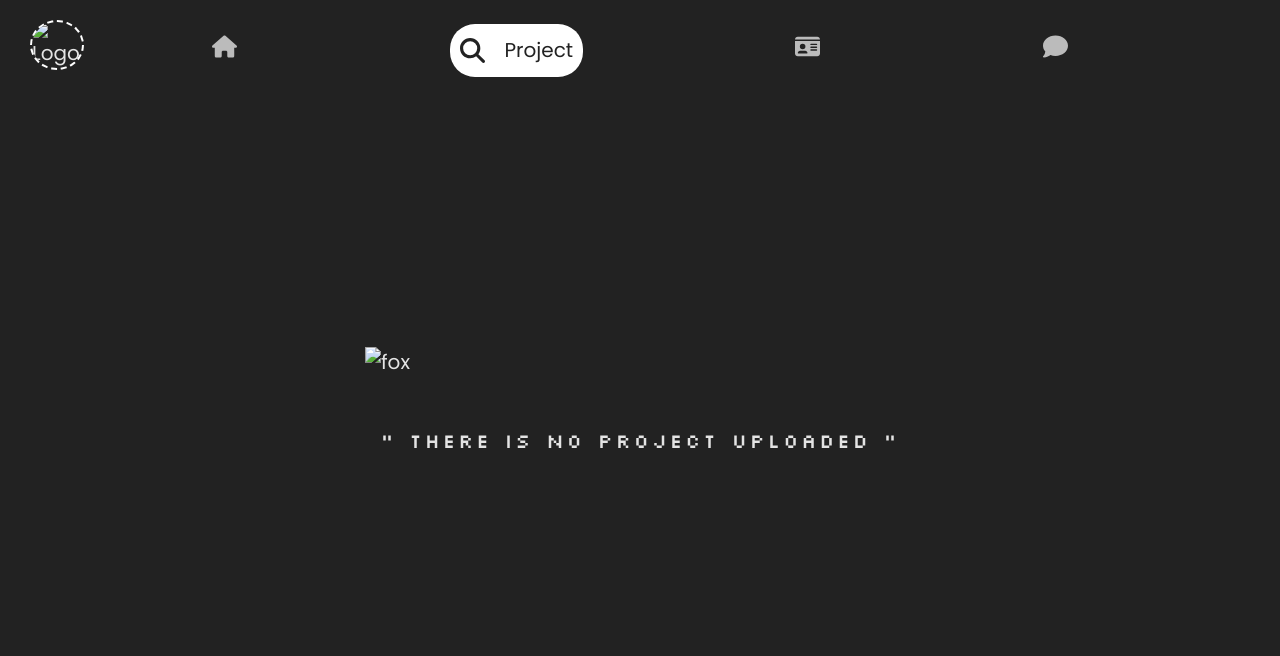
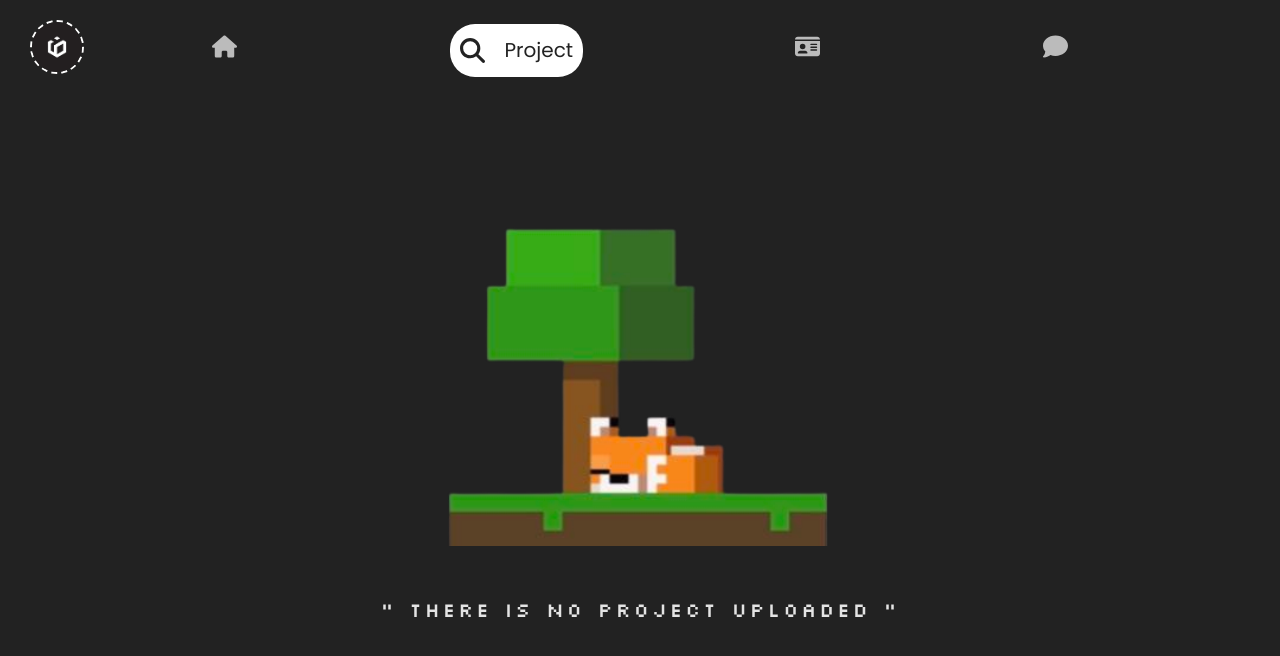
Before and after one commit to I-am-Hero002/My_Portfolio, a plain HTML site: page project.html in a window 1280 px wide. Drawn offline with Linux system fonts and the light colour scheme.

Commit message:
Update project.html

```diff
--- a/project.html
+++ b/project.html
@@ -11,9 +11,9 @@
   <script src="https://kit.fontawesome.com/33d308c512.js" crossorigin="anonymous" defer ></script>
   <script src="main.js" defer ></script>
 <body>
-  <div class="loader"><img src="/img/loader.gif" alt="loader"></div>
+  <div class="loader"><img src="loader.gif" alt="loader"></div>
   <div class="nav">
-    <img src="/img/icon.jpg" alt="Logo" class="logo">
+    <img src="icon.jpg" alt="Logo" class="logo">
     <div class="nav_icon">
       <a href="index.html">
         <svg xmlns="http://www.w3.org/2000/svg" height="16" width="18" viewBox="0 0 576 512"><!--!Font Awesome Free 6.5.1 by @fontawesome - https://fontawesome.com License - https://fontawesome.com/license/free Copyright 2023 Fonticons, Inc.--><path d="M575.8 255.5c0 18-15 32.1-32 32.1h-32l.7 160.2c0 2.7-.2 5.4-.5 8.1V472c0 22.1-17.9 40-40 40H456c-1.1 0-2.2 0-3.3-.1c-1.4 .1-2.8 .1-4.2 .1H416 392c-22.1 0-40-17.9-40-40V448 384c0-17.7-14.3-32-32-32H256c-17.7 0-32 14.3-32 32v64 24c0 22.1-17.9 40-40 40H160 128.1c-1.5 0-3-.1-4.5-.2c-1.2 .1-2.4 .2-3.6 .2H104c-22.1 0-40-17.9-40-40V360c0-.9 0-1.9 .1-2.8V287.6H32c-18 0-32-14-32-32.1c0-9 3-17 10-24L266.4 8c7-7 15-8 22-8s15 2 21 7L564.8 231.5c8 7 12 15 11 24z"/></svg>
@@ -34,7 +34,7 @@
     </div>
   </div>
   <div class="fox_img">
-    <img src="/img/fox.png" alt="fox">
+    <img src="fox.png" alt="fox">
     <span>" There is no project uploaded "</span>
   </div>
 </body>
```
